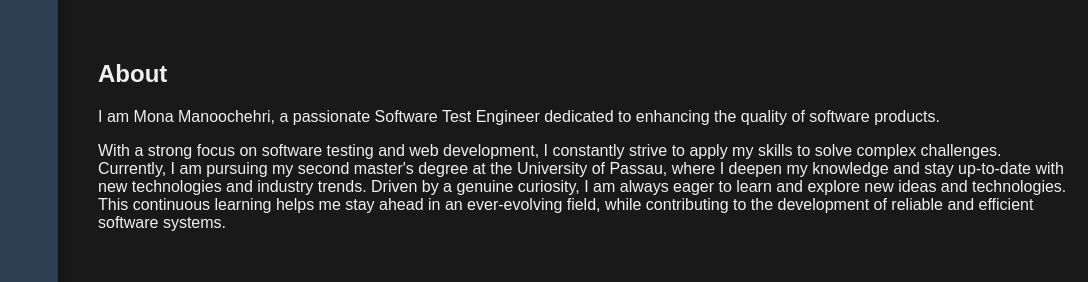
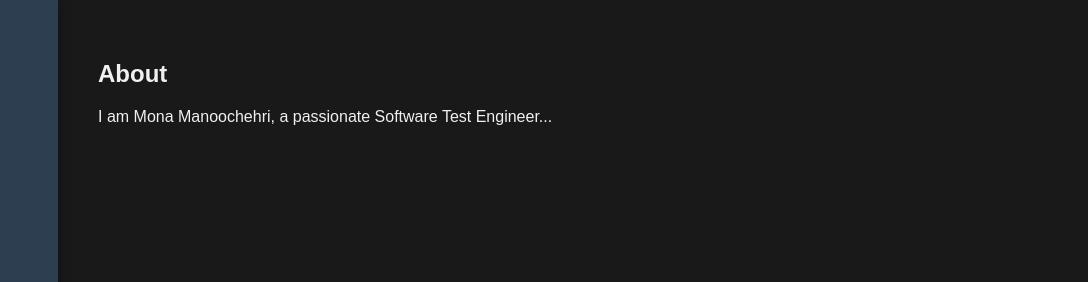
Before and after one commit to MonaManoochehri/monamanoochehri.github.io, a plain HTML site: page index.html in a window 1280 px wide. Both pictures are taken after a click on the link "About". Shown: the top 282 px of the page, 192-1280 px from the left. Drawn offline with Linux system fonts and the light colour scheme.

Commit message:
Update index.html

```diff
--- a/index.html
+++ b/index.html
@@ -142,10 +142,7 @@
 
     <div id="content2" style="display:none;">
       <h2>About</h2>
-      <p>I am Mona Manoochehri, a passionate Software Test Engineer dedicated to enhancing the quality of software products. </p>
-      <p>With a strong focus on software testing and web development, I constantly strive to apply my skills to solve complex challenges. Currently, I am pursuing my second master's degree at the University of Passau, where I deepen my knowledge and stay up-to-date with new technologies and industry trends.
-
-Driven by a genuine curiosity, I am always eager to learn and explore new ideas and technologies. This continuous learning helps me stay ahead in an ever-evolving field, while contributing to the development of reliable and efficient software systems. </p>
+      <p>I am Mona Manoochehri, a passionate Software Test Engineer...</p>
     </div>
 
     <div id="content3" style="display:none;">
```
